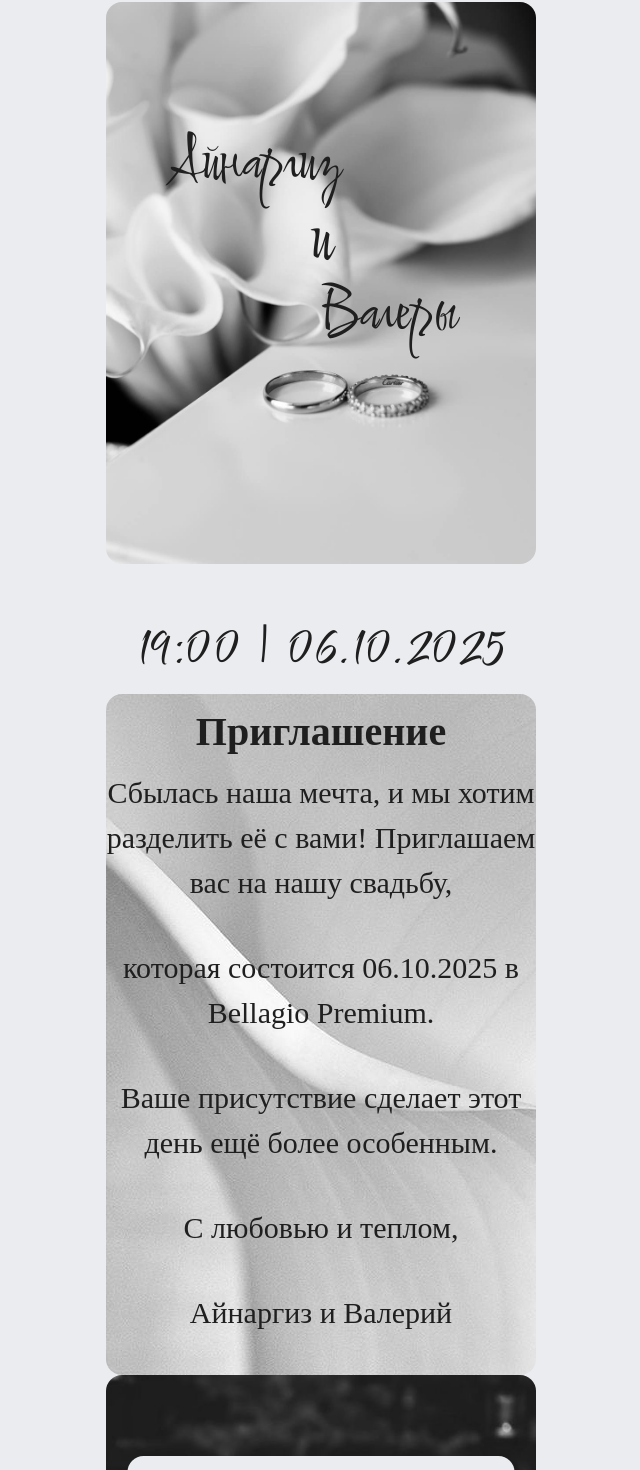
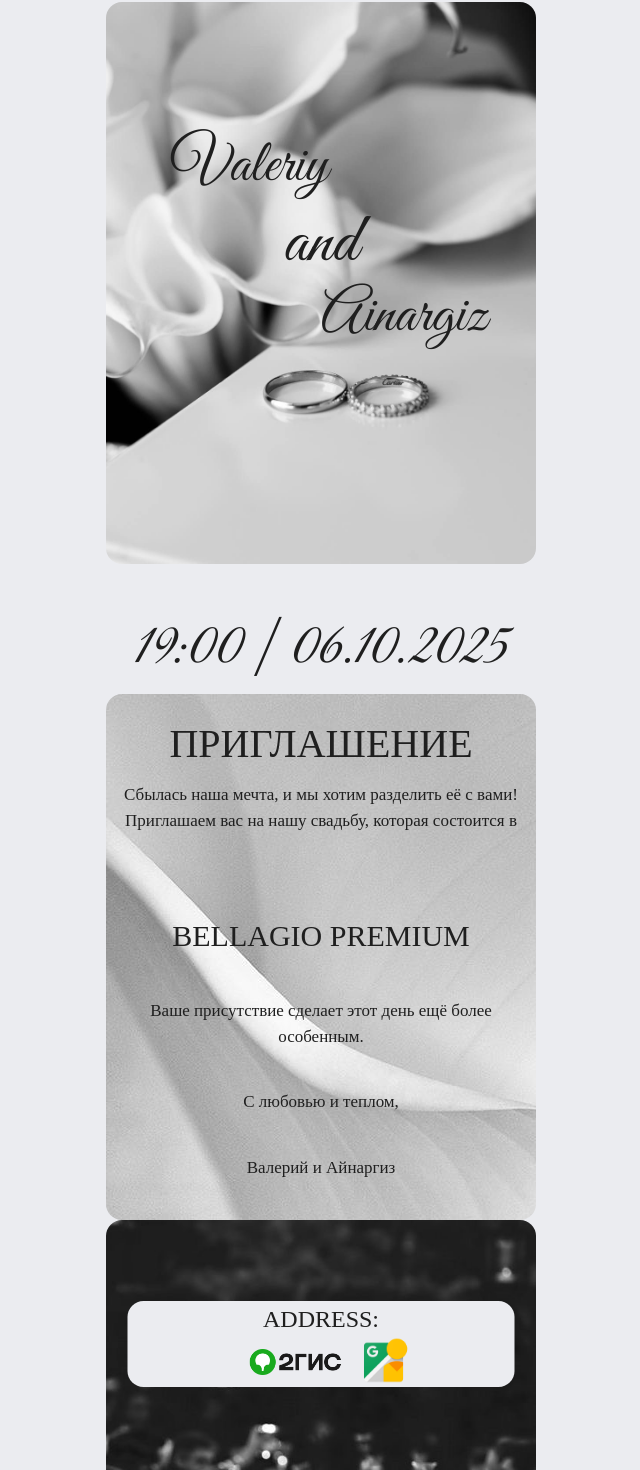
Before and after one commit to wellko/wedding, a React (Vite) app: page / in a window 1280 px wide. Shown: the part 178-1648 px from the top of the page, without its empty margins (319-959 px from the left). Built offline with nearby package versions, Linux system fonts and the light colour scheme.

Commit message:
some changes

```diff
--- a/index.html
+++ b/index.html
@@ -7,7 +7,7 @@
     <title>Wedding A + V</title>
     <link rel="preconnect" href="https://fonts.googleapis.com">
     <link rel="preconnect" href="https://fonts.gstatic.com" crossorigin>
-    <link href="https://fonts.googleapis.com/css2?family=Bad+Script&family=Comforter&display=swap" rel="stylesheet">
+    <link href="https://fonts.googleapis.com/css2?family=Bad+Script&family=Great+Vibes&display=swap" rel="stylesheet">
 </head>
 <body>
 <div id="root"></div>
--- a/src/App.tsx
+++ b/src/App.tsx
@@ -6,26 +6,26 @@ import '@leenguyen/react-flip-clock-countdown/dist/index.css';
 
 function App() {
     const texts = ['Сбылась наша мечта, и мы хотим разделить её с вами!\n' +
-    '                    Приглашаем вас на нашу свадьбу,', 'которая состоится 06.10.2025 в Bellagio Premium.', 'Ваше присутствие сделает этот день ещё более особенным.', 'С любовью и теплом,', 'Айнаргиз и Валерий']
+    '                    Приглашаем вас на нашу свадьбу, которая состоится в', '', 'BELLAGIO PREMIUM', 'Ваше присутствие сделает этот день ещё более особенным.', 'С любовью и теплом,', 'Валерий и Айнаргиз ']
     return (
         <div className={'max-w-[430px] mx-auto p-x-[20px] bg-[#EBECF0]'}>
             <div className={'flex items-center justify-center flex-col text-[#1F1F1F]'}>
-                <h1 className={'wedding-text text-[80px] mt-5 font-semibold'}>Свадьба</h1>
+                <h1 className={'wedding-text text-[80px] mt-5 font-medium'}>Wedding day</h1>
                 <div className={'relative my-10'}>
                     {/*<h2 className={'wedding-text text-[80px] absolute left-[50%] -translate-x-1/2'}>Свадьба</h2>*/}
-                    <h2 className={'font-medium wedding-text text-[60px] absolute top-[120px] left-[50%] -translate-x-[150px]'}>Айнаргиз</h2>
-                    <h2 className={'font-medium wedding-text text-[70px] absolute top-[190px] left-[50%] -translate-x-1/2'}>и</h2>
-                    <h2 className={'font-medium wedding-text text-[60px] absolute top-[270px] left-[50%] '}>Валеры</h2>
+                    <h2 className={'font-medium wedding-text text-[60px] absolute top-[120px] left-[50%] -translate-x-[150px]'}>Valeriy</h2>
+                    <h2 className={'font-medium wedding-text text-[70px] absolute top-[190px] left-[50%] -translate-x-1/2'}>and</h2>
+                    <h2 className={'font-medium wedding-text text-[60px] absolute top-[270px] left-[50%] '}>Ainargiz</h2>
                     <img className={'object-fill rounded-2xl'} src={'./rings.JPG'} alt={'main'}/>
                 </div>
                 <h2 className={'wedding-text text-[60px]'}>19:00 | 06.10.2025 </h2>
             </div>
             <div style={{backgroundImage: "url('/white.JPG')"}}
-                 className={'rounded-2xl text-[30px] flex text-center wedding-inner-text items-center justify-center flex-col text-[#1F1F1F]'}>
+                 className={'rounded-2xl text-[17px] flex text-center wedding-inner-text items-center justify-center flex-col text-[#1F1F1F] px-[14px]'}>
                 <motion.h1 initial={{opacity: 0, y: 50}}
                            whileInView={{opacity: 1, y: 0}}
                            transition={{duration: 0.8}}
-                           viewport={{amount: 0.3}} className={'text-[40px] my-2 font-bold'}>Приглашение
+                           viewport={{amount: 0.3}} className={'text-[40px] my-2 font-medium mt-[20px]'}>ПРИГЛАШЕНИЕ
                 </motion.h1>
                 {texts.map((text, i) => {
                     const ref = useRef(null);
@@ -38,6 +38,7 @@ function App() {
                             animate={isInView ? {opacity: 1, y: 0} : {opacity: 0, y: -50}}
                             transition={{duration: 1}}
                             style={{marginBottom: "40px"}}
+                            className={`${text.includes('BELLAGIO') && 'text-[30px]'}`}
                         >
                             {text}
                         </motion.h1>
@@ -47,9 +48,9 @@ function App() {
             <div className={'flex items-center justify-center flex-col text-[#1F1F1F] wedding-inner-text relative'}>
                 <img className={'rounded-2xl'} src={'./banquet.JPG'} alt={'party'}/>
                 <div
-                    className={'absolute bg-[#EBECF0] text-center text-[30px] left-[50%] -translate-x-[50%] w-[90%] rounded-2xl top-[10%]'}>
-                    <p>Место проведения</p>
-                    <p>Bellagio Premium.</p>
+                    className={'absolute bg-[#EBECF0] text-center text-[25px] left-[50%] -translate-x-[50%] w-[90%] rounded-2xl top-[10%]'}>
+                    <p className={'text-[24px]'}>ADDRESS:</p>
+                    {/*<p>Bellagio Premium.</p>*/}
                     <div className={'flex justify-center'}>
                         <a target="_blank"
                            rel="noopener noreferrer"
--- a/src/index.css
+++ b/src/index.css
@@ -6,7 +6,7 @@
 
 
 .wedding-text {
-    font-family: 'Comforter', cursive;
+    font-family: "Great Vibes", cursive;
 }
 
 .wedding-inner-text {
```
